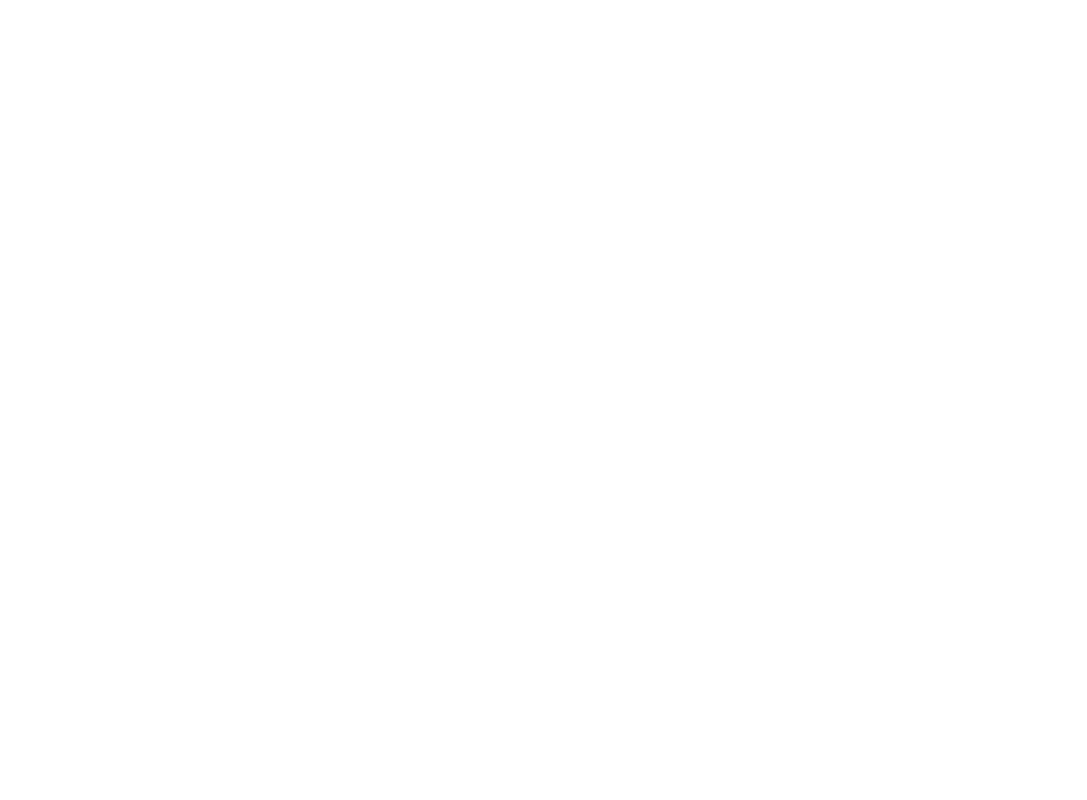
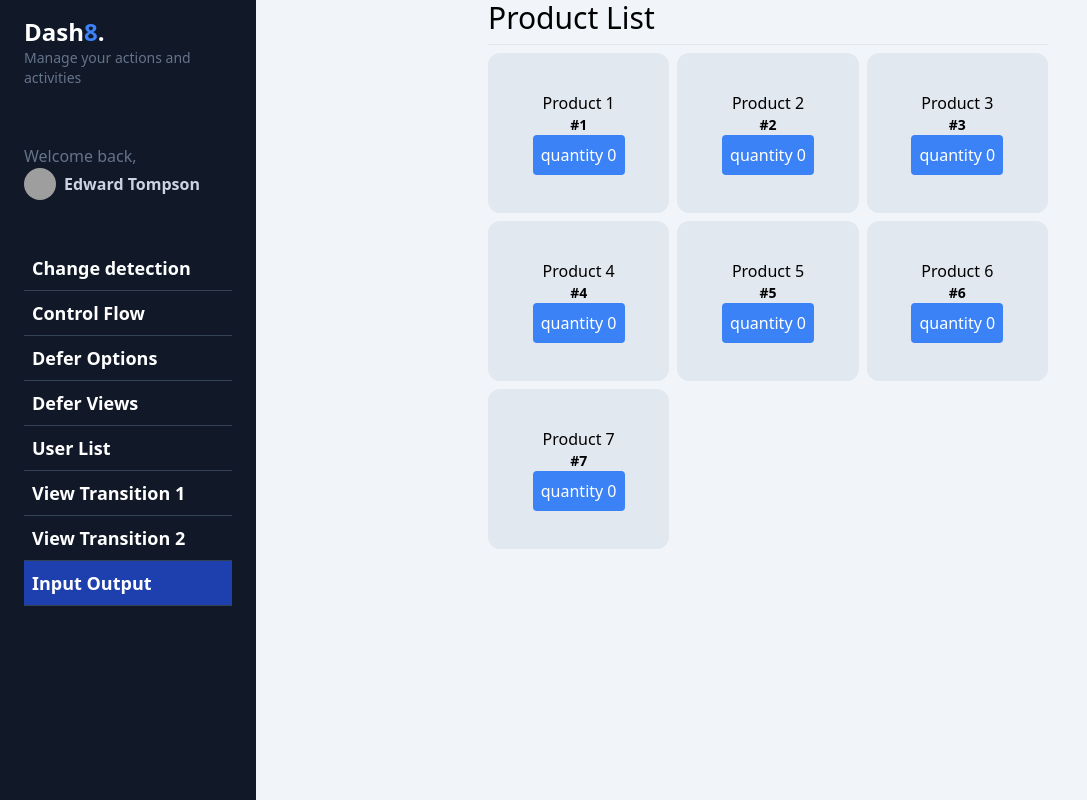
Before and after one commit to SimonKgs/angular-18-new-features, an Angular app: page /dashboard/input-outputs in a window 1280 px wide. Before the commit this address led to /. Shown: the whole page, without its empty margins (0-1087 px from the left). Built offline with nearby package versions, Linux system fonts and the light colour scheme; grey boxes are pictures that could not be loaded.

Commit message:
angular standar done

```diff
--- a/src/app/app.config.ts
+++ b/src/app/app.config.ts
@@ -2,12 +2,12 @@
 import { provideRouter, withViewTransitions } from '@angular/router';
 
 import { routes } from './app.routes';
-import { provideHttpClient } from '@angular/common/http';
+import { provideHttpClient, withFetch } from '@angular/common/http';
 
 export const appConfig: ApplicationConfig = {
   providers: [
     provideZoneChangeDetection({ eventCoalescing: true }),
-    provideHttpClient(),
+    provideHttpClient(withFetch()),
     provideRouter(
       routes,
       withViewTransitions({
--- a/src/app/app.routes.ts
+++ b/src/app/app.routes.ts
@@ -47,6 +47,11 @@
                 loadComponent: () => import('./dashboard/pages/view-transition/view-transition2.component'),
             },
             {
+                path: 'input-outputs',
+                title: 'Input Output',
+                loadComponent: () => import('./dashboard/pages/input-output/input-output.component'),
+            },
+            {
                 path: '', redirectTo: 'control-flow', pathMatch: 'full',
             }
         ]
--- a/src/app/dashboard/dashboard.component.html
+++ b/src/app/dashboard/dashboard.component.html
@@ -3,7 +3,7 @@
     <div class="flex relative w-screen">
         <app-side-menu />
 
-        <div class="text-black px-2 w-full">
+        <div class="text-black px-2 w-full max-w-xl mx-auto">
             <router-outlet />
         </div>
     </div>
--- /dev/null
+++ b/src/app/dashboard/pages/input-output/input-output.component.html
@@ -0,0 +1,13 @@
+<h1 class="text-3xl">Product List</h1>
+<hr class="my-2">
+
+<div class="grid grid-cols-2 sm:grid-cols-3 gap-2">
+
+    @for (product of products(); track product.id) {
+        <app-product-card
+            [product]="product"
+            (onIncrementQuantity)="updateProduct(product, $event)"
+        />
+    }
+
+</div>
--- /dev/null
+++ b/src/app/dashboard/pages/input-output/input-output.component.ts
@@ -0,0 +1,56 @@
+import { Component, effect, OnDestroy, signal } from '@angular/core';
+import { CommonModule } from '@angular/common';
+import { ProductCardComponent } from './ui/product-card/product-card.component';
+import { Product } from '@interfaces/product.interface';
+import { interval, take, tap } from 'rxjs';
+
+@Component({
+  selector: 'app-input-output',
+  standalone: true,
+  imports: [CommonModule, ProductCardComponent],
+  templateUrl: './input-output.component.html',
+  styleUrl: './input-output.component.css'
+})
+export default class InputOutputComponent implements OnDestroy {
+
+
+  public products = signal<Product[]>([
+    {
+      id: 1,
+      name: 'Product 1',
+      quantity: 0
+    },
+    {
+      id: 2,
+      name: 'Product 2',
+      quantity: 0
+    },
+  ])
+
+  private intervaleSubscription = interval(1000).pipe(
+    tap( () => {
+      this.products.update( ( products => [
+        ...products,
+        {
+          id: products.length + 1,
+          name: `Product ${products.length + 1}`,
+          quantity: 0,
+        }
+      ]))
+    }),
+    take(7)
+  ).subscribe()
+
+
+  ngOnDestroy(): void {
+    this.intervaleSubscription.unsubscribe();
+  }
+
+
+  public updateProduct(product: Product, quantity: number) {
+    this.products.update((products) =>
+      products.map((p) => p.id === product.id ? { ...p, quantity } : p
+    ));
+  }
+
+}
--- /dev/null
+++ b/src/app/dashboard/pages/input-output/ui/product-card/product-card.component.html
@@ -0,0 +1,13 @@
+<div class="bg-slate-200 w-full h-40 rounded-xl flex justify-center items-center flex-col">
+
+
+    <span>{{ product().name }}</span>
+    <h2 class="font-bold text-sm mx-2">#{{ product().id }}</h2>
+    <button
+        (click)="incrementQuantity()"
+        class="bg-blue-500 p-2 text-white rounded hover:bg-blue-600 transition-all"
+    >
+        quantity {{ product().quantity }}
+    </button>
+
+</div>
--- /dev/null
+++ b/src/app/dashboard/pages/input-output/ui/product-card/product-card.component.ts
@@ -0,0 +1,34 @@
+import { Component, effect, EventEmitter, input, Input, output, Output } from '@angular/core';
+import { Product } from '@interfaces/product.interface';
+
+@Component({
+  selector: 'app-product-card',
+  standalone: true,
+  imports: [],
+  templateUrl: './product-card.component.html',
+  styleUrl: './product-card.component.css'
+})
+export class ProductCardComponent {
+
+  // old way to define inputs
+  // @Input({
+  //   required: true,
+  // }) product!: Product;
+  //new way
+  public product = input.required<Product>()
+
+  // old output
+  // @Output()
+  // public onIncrementQuantity = new EventEmitter<number>();
+  // new output
+  public onIncrementQuantity = output<number>();
+
+  public incrementQuantity(): void {
+    this.onIncrementQuantity.emit(this.product().quantity + 1)
+  }
+
+  public logginEffect = effect( () => {
+    console.log(this.product().name);
+  })
+
+}
--- /dev/null
+++ b/src/app/interfaces/product.interface.ts
@@ -0,0 +1,6 @@
+
+export interface Product {
+    id: number;
+    name: string;
+    quantity: number;
+}
```
Also changed, not shown: src/app/dashboard/pages/input-output/input-output.component.css (added), src/app/dashboard/pages/input-output/ui/product-card/product-card.component.css (added).
